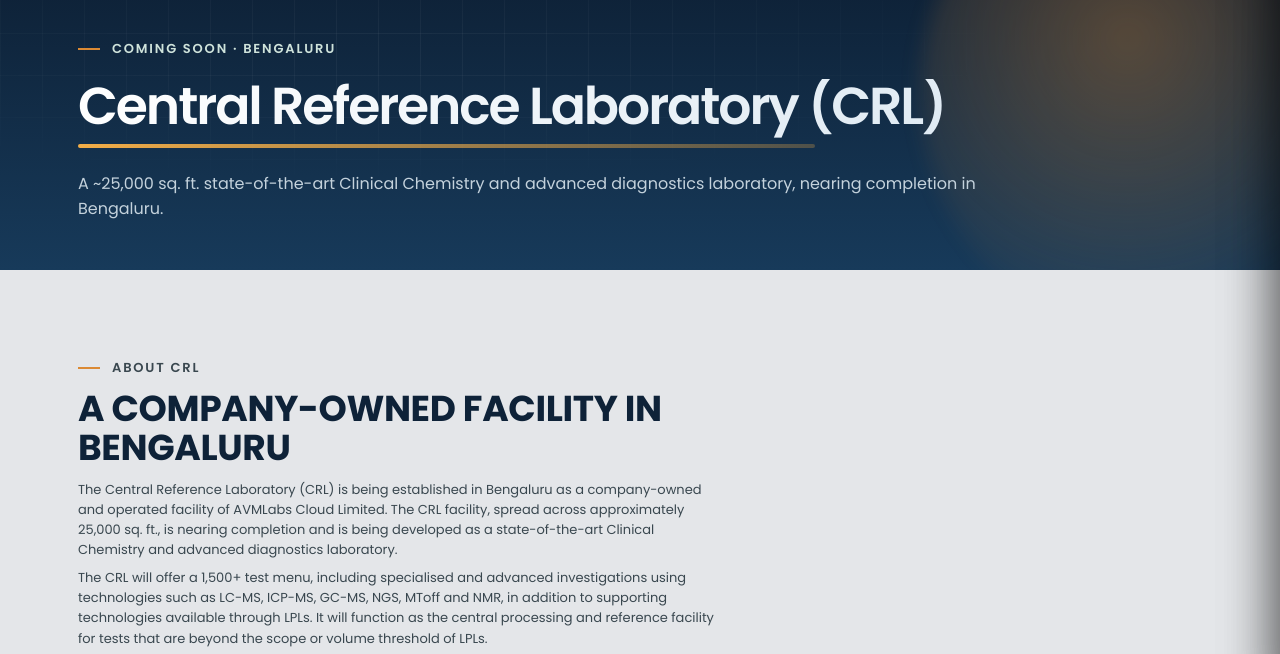
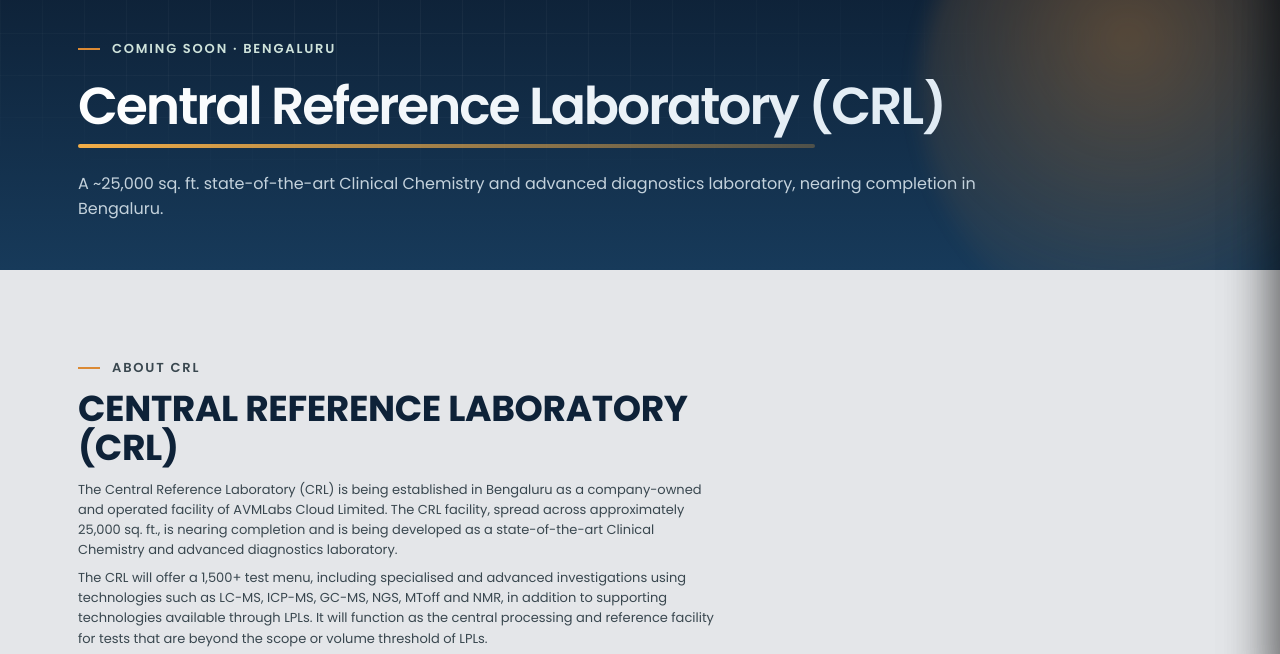
Before and after one commit to Ramissha005/avm-rate-list, a website: page pages/crl.html in a window 1280 px wide. Shown: the part 78-732 px from the top of the page. Drawn offline with Linux system fonts and the light colour scheme.

Commit message:
Rename About CRL heading to 'Central Reference Laboratory (CRL)'

```diff
--- a/pages/crl.html
+++ b/pages/crl.html
@@ -54,7 +54,7 @@
     <div class="wrap">
       <div class="section-head">
         <p class="eyebrow">ABOUT CRL</p>
-        <h2>A COMPANY-OWNED FACILITY IN BENGALURU</h2>
+        <h2>CENTRAL REFERENCE LABORATORY (CRL)</h2>
         <p>
           The Central Reference Laboratory (CRL) is being established in Bengaluru as a company-owned and
           operated facility of AVMLabs Cloud Limited. The CRL facility, spread across approximately 25,000
```
